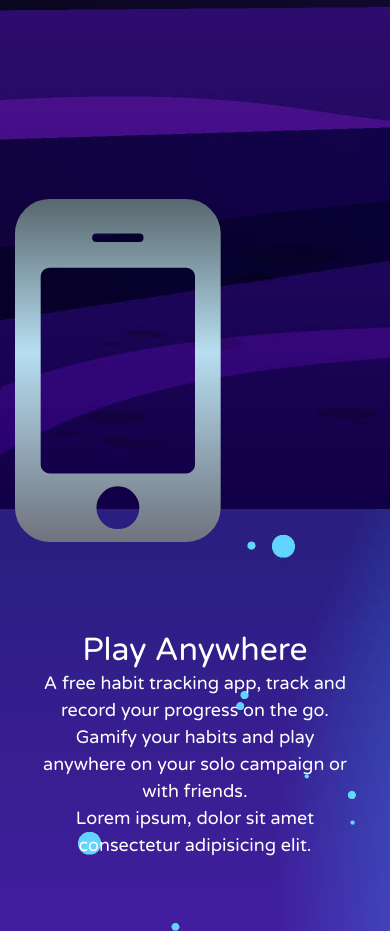
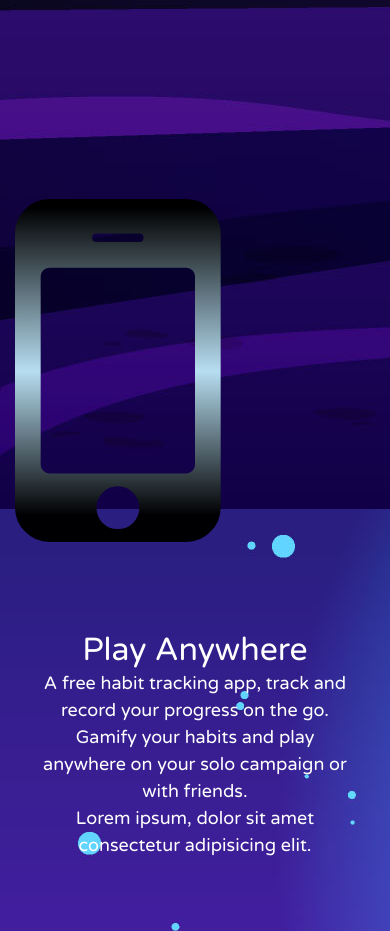
Before and after one commit to KarenDouglas/YourHabitTracker, a website: page habitTrackerLanding.html in a window 390 px wide. Shown: the part 2380-3311 px from the top of the page. Drawn offline with nearby package versions, Linux system fonts and the light colour scheme; a web font is replaced by a local one.

Commit message:
mobile gradiant fix

```diff
--- a/css/habit.tracker.css
+++ b/css/habit.tracker.css
@@ -301,7 +301,7 @@ a.logbtn:hover {
 
 .fa-mobile {
     font-size: 30rem;
-    background: -webkit-linear-gradient(90deg, rgba(103,103,113,1) 10%, rgba(183,222,241,1) 54%, rgba(47,51,52,0.9808298319327731) 100%);
+    background: -webkit-linear-gradient(90deg, rgba(0,0,0,0.9808298319327731) 20%, rgba(183,222,241,1) 50%, rgba(0,0,0,0.9808298319327731) 84%);
     -webkit-background-clip: text;
     -webkit-text-fill-color: transparent;
 }
```
